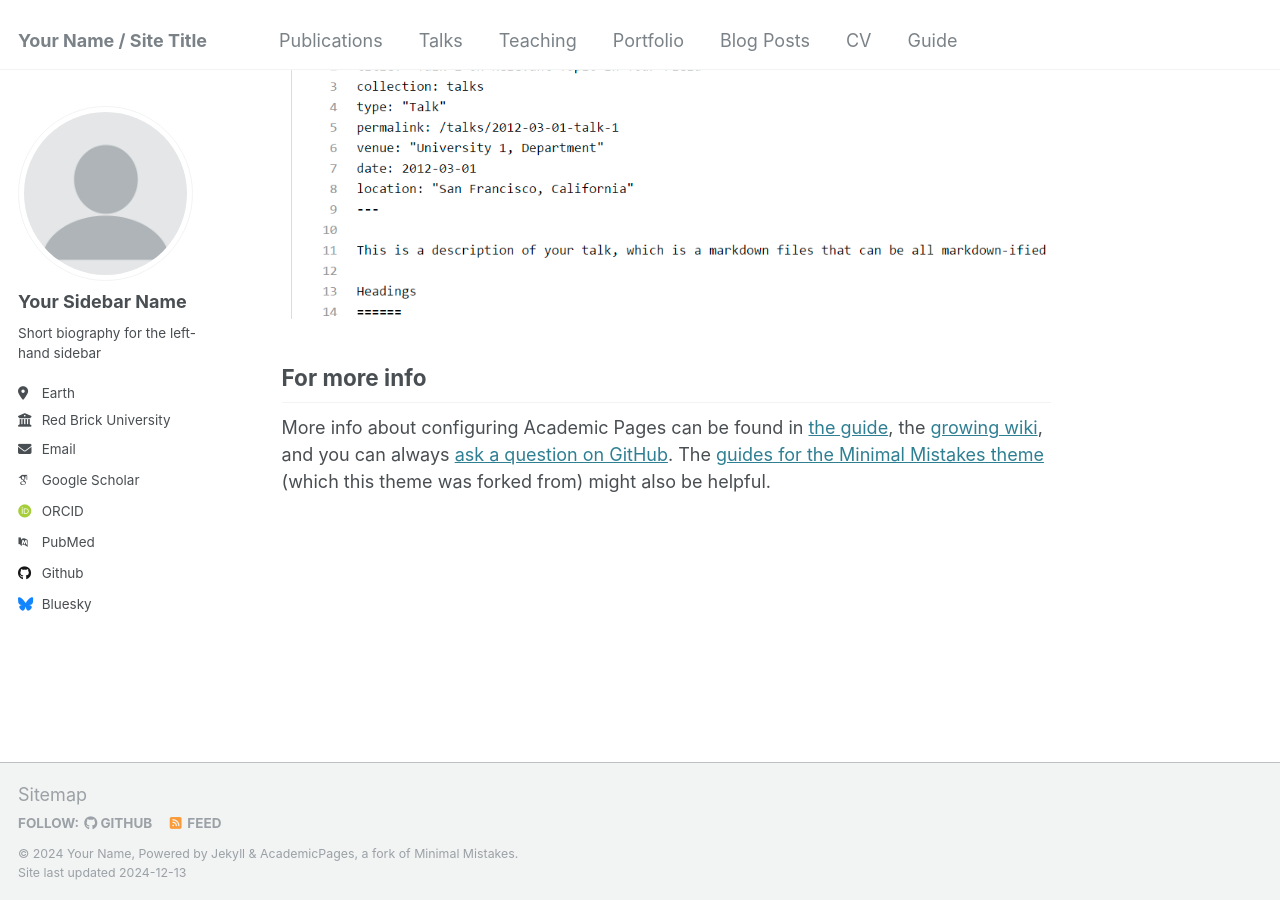
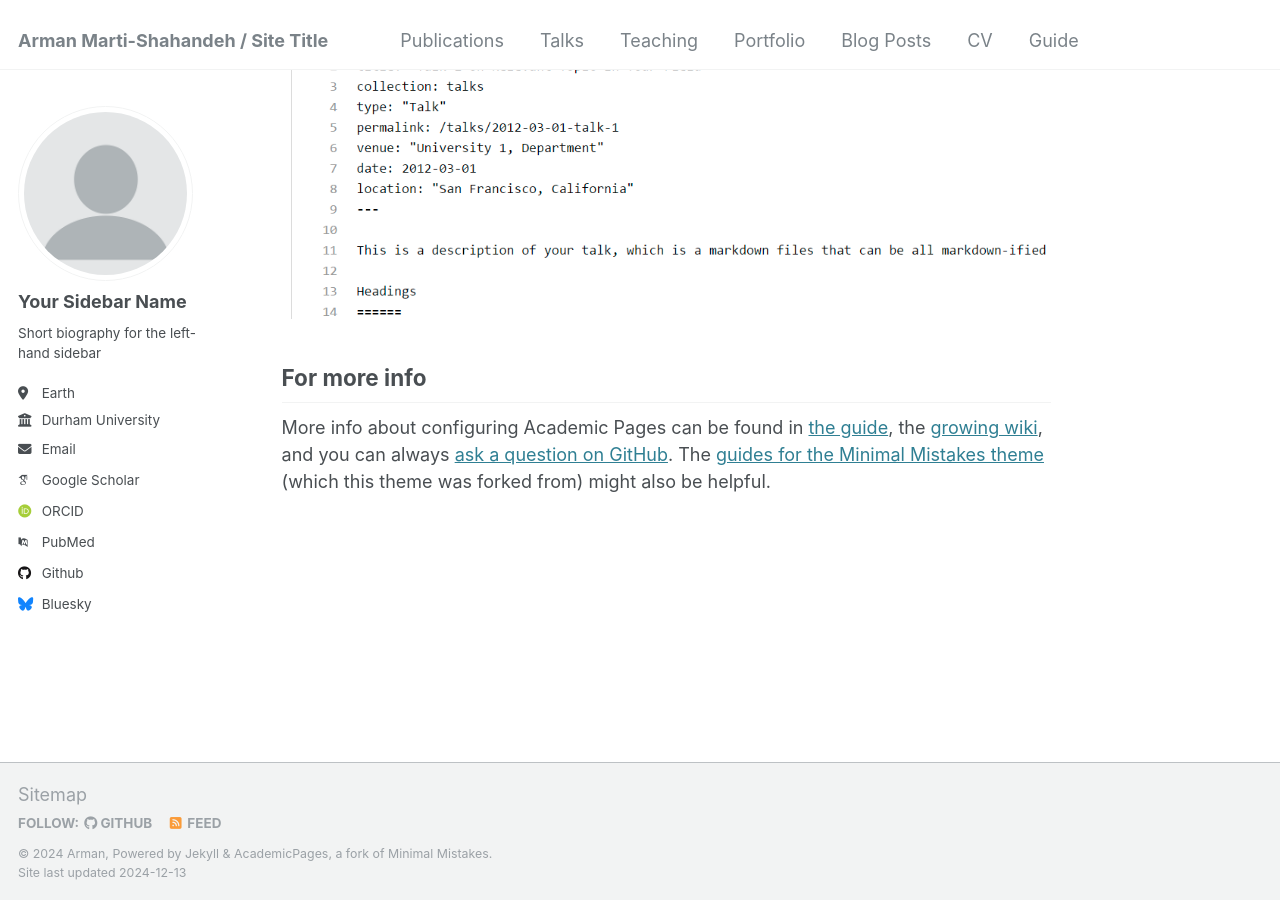
Before and after one commit to APMS04/armanmarti-shahandeh.github.io, a Jekyll site: the page built from _pages/about.md, in a window 1280 px wide and 900 px high, scrolled down 2643 px. Built offline with Jekyll 4.4.1, drawn with Linux system fonts in a browser that asks for light colours; some web fonts are replaced.

Commit message:
Starting up website

```diff
--- a/_config.yml
+++ b/_config.yml
@@ -7,14 +7,14 @@
 # server process.
 
 # Basic Site Settings
-locale                   : "en-US"
-title                    : "Your Name / Site Title"
+locale                   : "en-GB"
+title                    : "Arman Marti-Shahandeh / Site Title"
 title_separator          : "-"
-name                     : &name "Your Name"
+name                     : &name "Arman"
 description              : &description "personal description"
-url                      : https://academicpages.github.io # the base hostname & protocol for your site e.g. "https://[your GitHub username].github.io"
+url                      : https://armanmarti-shahandeh.github.io # the base hostname & protocol for your site e.g. "https://[your GitHub username].github.io"
 baseurl                  : "" # the subpath of your site, e.g. "/blog"
-repository               : "academicpages/academicpages.github.io"
+repository               : "academicpages/armanmarti-shahandeh.github.io"
 
 # Site Author - The following control what appear as part of the author content on the side bar.
 #               If a field is blank the icon and link will not appear, otherwise it will be shown.
@@ -26,9 +26,9 @@ author:
   pronouns         : # example: "she/her"
   bio              : "Short biography for the left-hand sidebar"
   location         : "Earth"
-  employer         : "Red Brick University"
+  employer         : "Durham University"
   uri              : # URL
-  email            : "none@example.org"
+  email            : "arman.marti-shahandeh@durham.ac.uk"
 
   # Academic websites
   arxiv            : # URL - Update with the correct link to your profile
```
Also changed, not shown: 3 other files.
